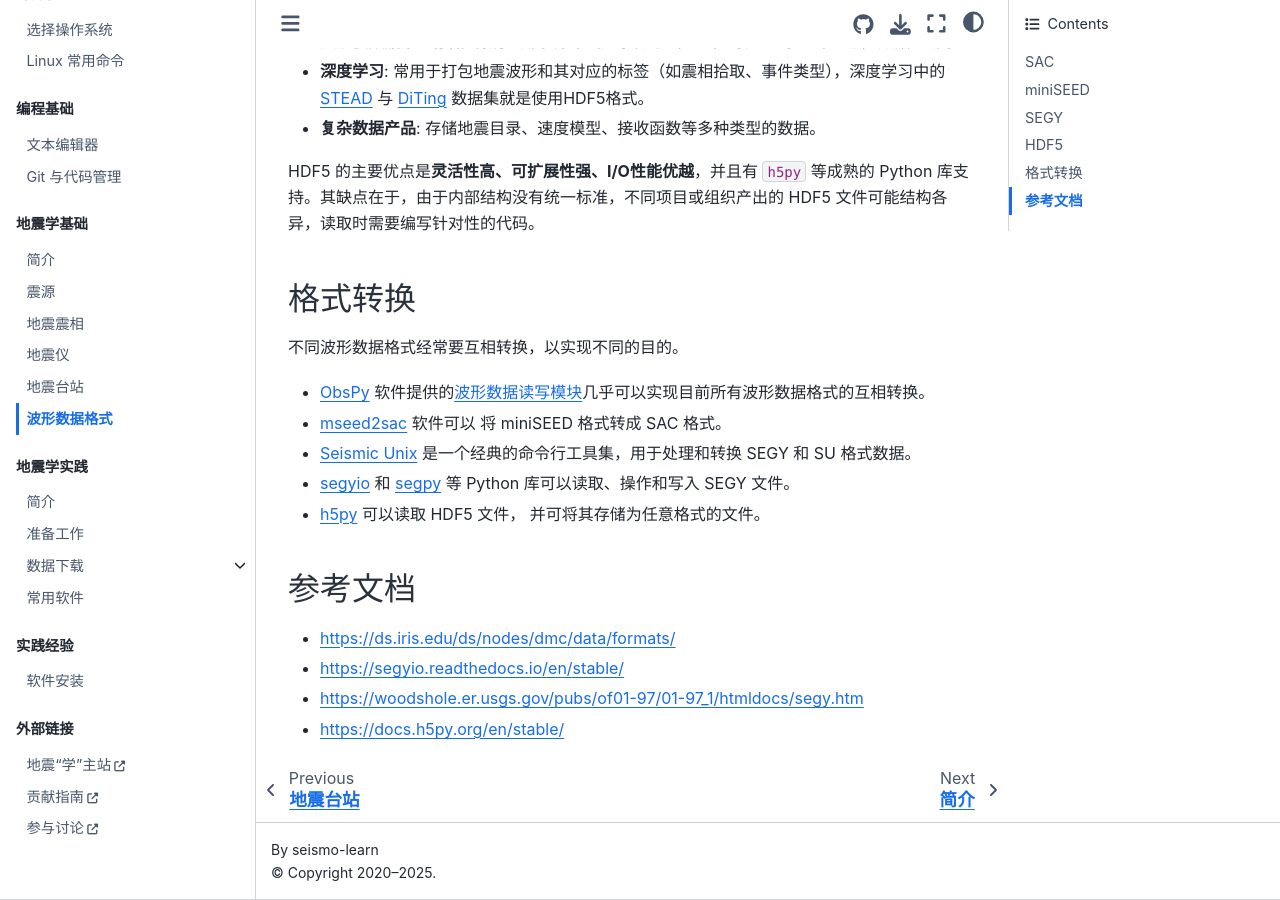
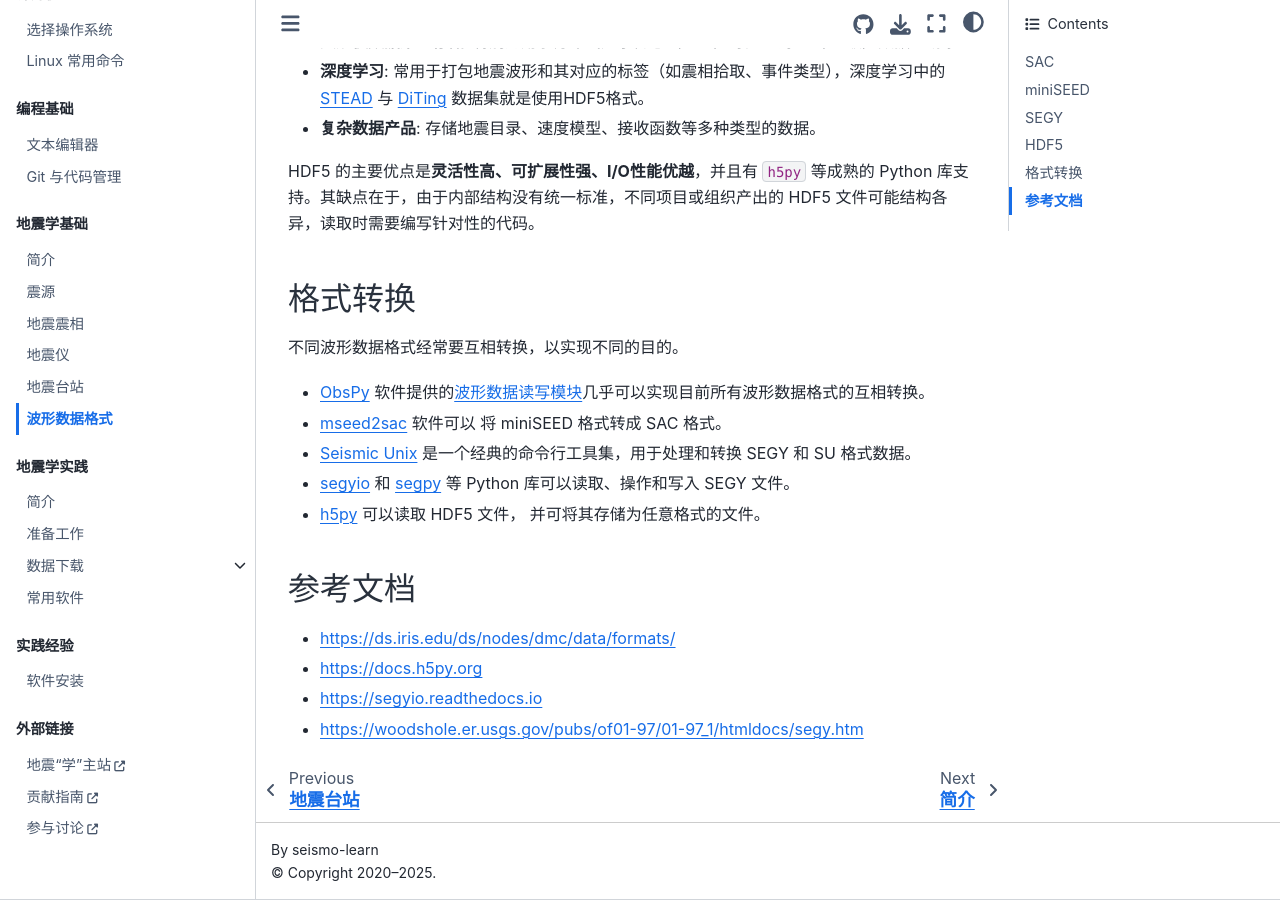
Before and after one commit to seismo-learn/seismology101, a Jupyter Book: the page built from source/seismology/data-format.md, in a window 1280 px wide and 900 px high, scrolled down 2090 px. Built offline with Jupyter Book 1.0.4 settings and Sphinx 7.4.7 and the Sphinx Book theme 1.1.4, drawn with Linux system fonts in a browser that asks for light colours; pages that are not in the unit, such as notebooks, are missing from menus.

Commit message:
Update source/seismology/data-format.md
Co-authored-by: Yao Jiayuan <coreman.seism@gmail.com>

```diff
--- a/source/seismology/data-format.md
+++ b/source/seismology/data-format.md
@@ -102,6 +102,6 @@ HDF5 的主要优点是**灵活性高、可扩展性强、I/O性能优越**，
 ## 参考文档
 
 - <https://ds.iris.edu/ds/nodes/dmc/data/formats/>
-- <https://segyio.readthedocs.io/en/stable/>
+- <https://docs.h5py.org>
+- <https://segyio.readthedocs.io>
 - <https://woodshole.er.usgs.gov/pubs/of01-97/01-97_1/htmldocs/segy.htm>
-- <https://docs.h5py.org/en/stable/>
```
